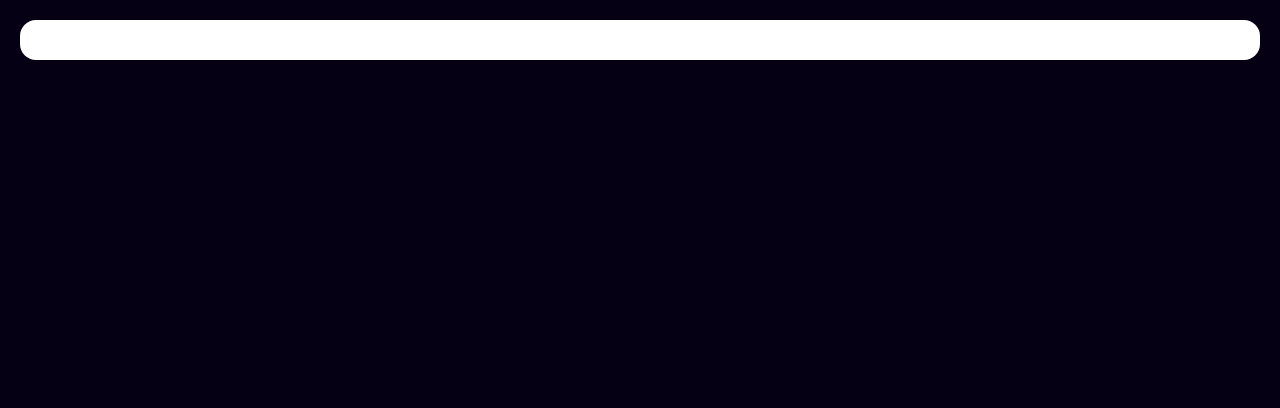
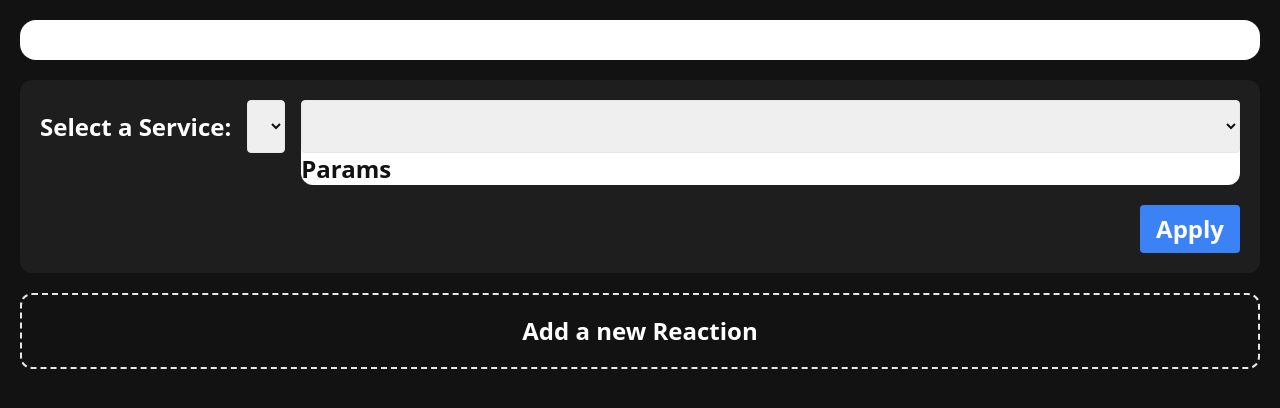
Before and after one commit to bendsp/AREA, a Next.js app in the folder client/web/: page /newAction in a window 1280 px wide. Shown: the top 408 px of the page. Built offline with nearby package versions, Linux system fonts and the light colour scheme.

Commit message:
feat(web): TriggerCard & color change

```diff
--- a/client/web/components/home/actionsContainer/ActionsContainer.tsx
+++ b/client/web/components/home/actionsContainer/ActionsContainer.tsx
@@ -9,7 +9,7 @@ interface ActionsContainerProps {
 
 const ActionsContainer = ({ services }: ActionsContainerProps) => {
     return (
-        <div className="bg-yellow-500 rounded-xl p-5 space-y-3">
+        <div className="bg-[#1e1e1e] rounded-xl p-5 space-y-3">
             <h2 className="text-2xl mb-4 font-bold">Actions Container</h2>
                 <ActionsCard />
                 <ActionsCard />
--- /dev/null
+++ b/client/web/components/newAction/NewReactionCard.tsx
@@ -0,0 +1,9 @@
+const NewReactionCard = () => {
+    return (
+        <div className="border-dashed border-2 border-[#fffff] text-[#ffffff] hover:bg-[#1e1e1e] cursor-pointer rounded-xl p-5 flex justify-center">
+            Add a new Reaction
+        </div>
+    )
+}
+
+export default NewReactionCard
--- /dev/null
+++ b/client/web/components/newAction/ReactionCard.tsx
@@ -0,0 +1,9 @@
+const ReactionCard = () => {
+    return (
+        <div>
+            ReactionCard
+        </div>
+    )
+}
+
+export default ReactionCard
--- /dev/null
+++ b/client/web/components/newAction/TriggerCard.tsx
@@ -0,0 +1,88 @@
+import { ServicesProps } from "../../interfaces/services";
+import { useState, useEffect } from "react";
+
+interface TriggerCardProps {
+    services: Array<ServicesProps>;
+}
+
+const TriggerCard = ({ services }: TriggerCardProps) => {
+    const [selectedService, setSelectedService] = useState('');
+    const [selectedAction, setSelectedAction] = useState('');
+
+    const handleApplyClick = () => {
+        console.log(`Selected Service: ${selectedService}`);
+        console.log(`Selected Action: ${selectedAction}`);
+    };
+
+    useEffect(() => {
+        setSelectedService(services[0]?.name || '');
+        setSelectedAction(services[0]?.actions[0]?.name || '');
+    }, [services]);
+
+    return (
+        <div className="flex flex-col bg-[#1e1e1e] text-[#121212] rounded-xl p-5 space-y-5">
+            <div className="flex items-start space-x-4">
+                <div className="flex items-center space-x-4">
+                    <label htmlFor="serviceDropdown" className="text-[#ffffff]">
+                        Select a Service:
+                    </label>
+                    <select
+                        id="serviceDropdown"
+                        className="border p-2 rounded"
+                        onChange={(e) => setSelectedService(e.target.value)}
+                        value={selectedService}
+                    >
+                        {services.map((service, index) => (
+                            <option key={index} value={service.name}>
+                                {service.name}
+                            </option>
+                        ))}
+                    </select>
+                </div>
+                <div className="ml-auto bg-[#ffffff] rounded-xl flex-1">
+                    {/* <label htmlFor="actionDropdown" className="text-[#121212]">
+                        Select an Action:
+                    </label> */}
+                    <select
+                        id="actionDropdown"
+                        className="border p-2 rounded w-full"
+                        onChange={(e) => setSelectedAction(e.target.value)}
+                        value={selectedAction}
+                    >
+                        {services
+                            .find((service) => service.name === selectedService)
+                            ?.actions.map((action, index) => (
+                                <option key={index} value={action.name}>
+                                    {action.description}
+                                </option>
+                            ))}
+                    </select>
+                    <div>
+                        Params
+                        {/* {services
+                            .find((service) => service.name === selectedService)
+                            ?.actions.find((action) => action.name === selectedAction)
+                            ?.params.map((param, index) => (
+                                <div key={index}>
+                                    <label htmlFor={param.name}>{param.name}</label>
+                                    <input
+                                        type="text"
+                                        id={param.name}
+                                        className="border p-2 rounded w-full"
+                                    />
+                                </div>
+                            ))} */}
+                    </div>
+                </div>
+            </div>
+            <button
+                className="bg-blue-500 text-white px-4 py-2 rounded w-[fit-content] self-end"
+                onClick={handleApplyClick}
+            >
+                Apply
+            </button>
+        </div>
+    );
+};
+
+export default TriggerCard;
--- a/client/web/components/wrappers/Background.tsx
+++ b/client/web/components/wrappers/Background.tsx
@@ -7,7 +7,7 @@ interface BackgroundProps {
 
 const Background = ({ children, className }: PropsWithChildren<BackgroundProps>) => {
     return (
-        <div className={classnames(className, "bg-[#050014] min-h-screen")}>
+        <div className={classnames(className, "bg-[#121212] min-h-screen")}>
             {children}
         </div>
     )
--- a/client/web/pages/newAction.tsx
+++ b/client/web/pages/newAction.tsx
@@ -1,5 +1,7 @@
 import Background from '../components/wrappers/Background'
 import { useRouter } from 'next/router';
+import TriggerCard from '../components/newAction/TriggerCard';
+import NewReactionCard from '../components/newAction/NewReactionCard';
 
 const NewAction = () => {
     const router = useRouter()
@@ -11,10 +13,13 @@ const NewAction = () => {
     console.log(actionName)
 
     return (
-        <Background className="p-5 text-2xl font-bold">
-            <div className="bg-white p-5 rounded-2xl">
+        <Background className="p-5 text-2xl font-bold space-y-5">
+            <div className="bg-[#ffffff] p-5 rounded-2xl">
                 {actionName}
             </div>
+            <TriggerCard services={services} />
+            <NewReactionCard />
+            {/* // TODO: add cancel & save buttons */}
         </Background>
     )
 }
```
